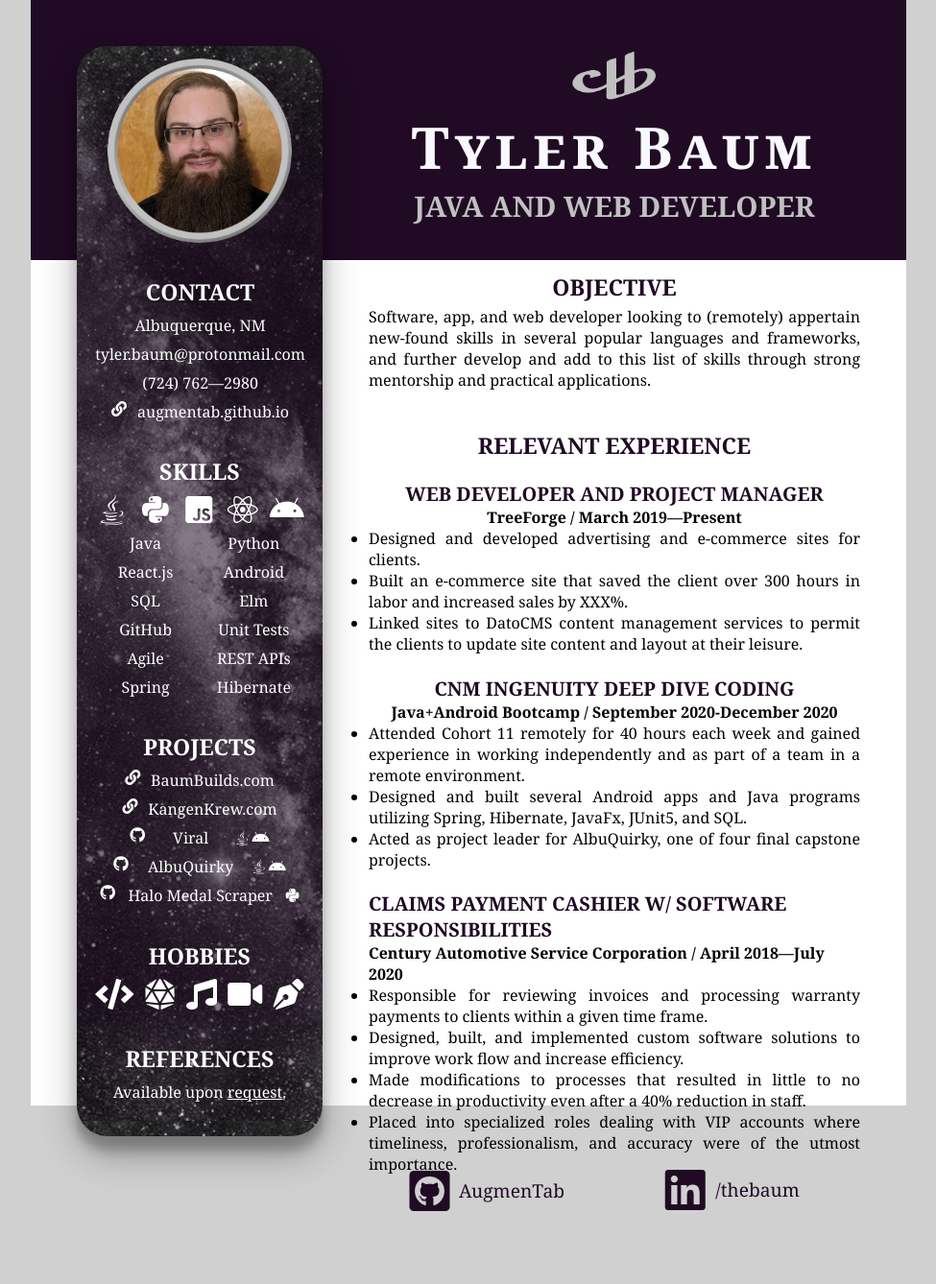
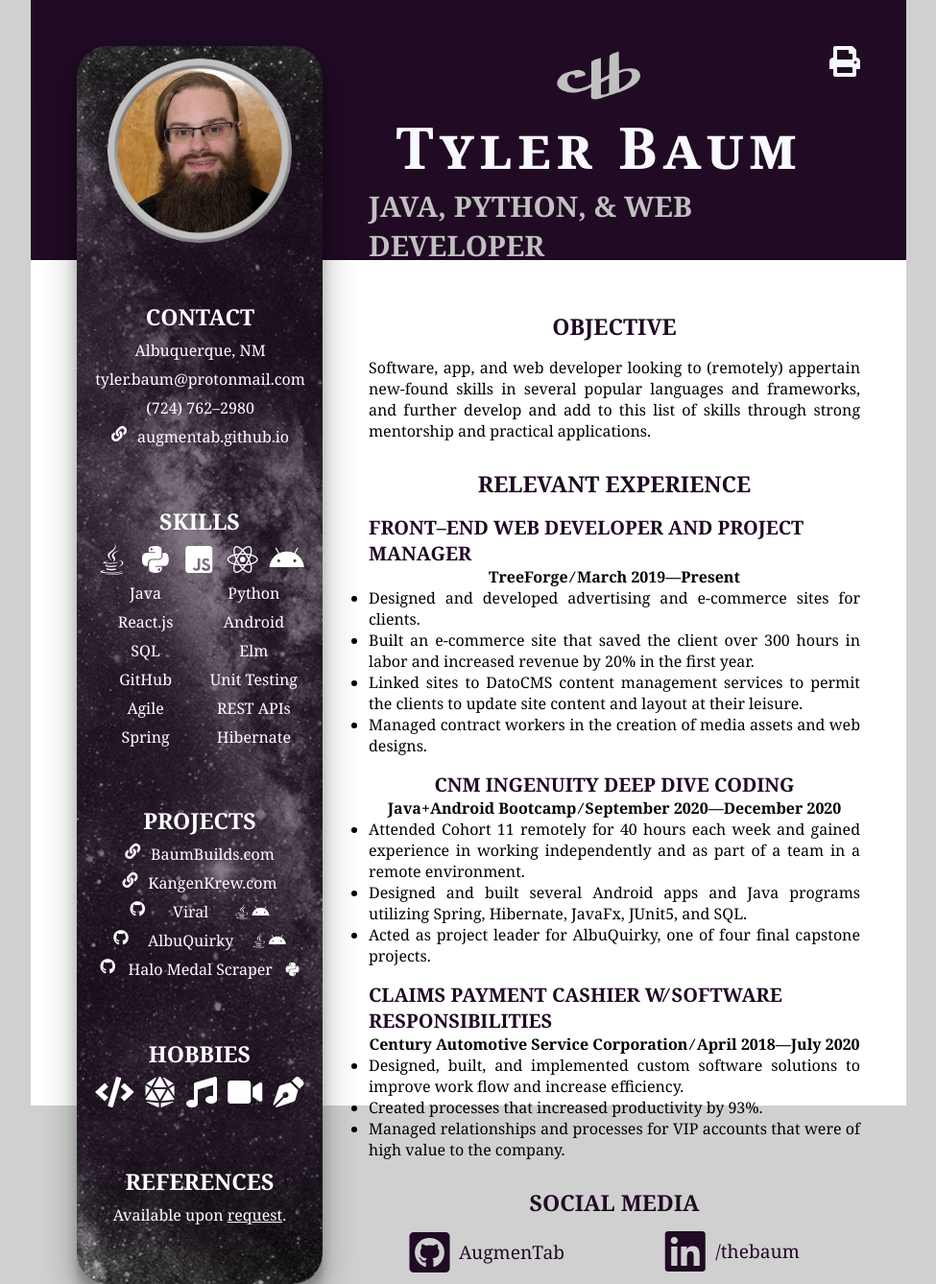
Before and after one commit to AugmenTab/resume, a plain HTML site: page index.html in a window 1280 px wide. Shown: the whole page at 96% size, without its empty margins (152-1127 px from the left). Before the commit the page ends 1274 px from the top, so only its background shows below. Drawn offline with Linux system fonts and the light colour scheme.

Commit message:
Updated content, polished print version.

```diff
--- a/index.html
+++ b/index.html
@@ -9,9 +9,11 @@
     <body>
         <main id="resume">
             <section id="header">
-                <img id="logo" src="img/logo.png" alt="Logo">
+                <img id="logo" class="logo no-print" src="img/logo.png" alt="Logo">
+                <img id="logo-alt" class="logo print" src="img/logo-print.png" alt="Logo">
+                <i id="print-icon" class="fas fa-print fa-2x no-print" title="Print friendly!"></i>
                 <h1 id="name">Tyler Baum</h1>
-                <h2 id="title">Java and Web Developer</h2>
+                <h2 id="title">Java, Python, &amp; Web Developer</h2>
             </section>
             <section id="main-content">
                 <div id="objective">
@@ -21,17 +23,18 @@
                 <div id="experience">
                     <h3 class="section-heading dark">Relevant Experience</h3>
                     <div class="employer">
-                        <h4 class="position dark">Web Developer and Project Manager</h4>
-                        <h5 class="company">TreeForge / March 2019&mdash;Present</h5>
+                        <h4 class="position dark">Front&ndash;End Web Developer and Project Manager</h4>
+                        <h5 class="company">TreeForge &frasl; March 2019&mdash;Present</h5>
                         <ul>
                             <li>Designed and developed advertising and e-commerce sites for clients.</li>
-                            <li>Built an e-commerce site that saved the client over 300 hours in labor and increased sales by XXX%.</li>
+                            <li>Built an e-commerce site that saved the client over 300 hours in labor and increased revenue by 20&percnt; in the first year.</li>
                             <li>Linked sites to DatoCMS content management services to permit the clients to update site content and layout at their leisure.</li>
+                            <li>Managed contract workers in the creation of media assets and web designs.</li>
                         </ul>
                     </div>
                     <div class="employer">
                         <h4 class="position dark">CNM Ingenuity Deep Dive Coding</h4>
-                        <h5 class="company">Java&plus;Android Bootcamp / September 2020&dash;December 2020</h5>
+                        <h5 class="company">Java&plus;Android Bootcamp &frasl; September 2020&mdash;December 2020</h5>
                         <ul>
                             <li>Attended Cohort 11 remotely for 40 hours each week and gained experience in working independently and as part of a team in a remote environment.</li>
                             <li>Designed and built several Android apps and Java programs utilizing Spring, Hibernate, JavaFx, JUnit5, and SQL.</li>
@@ -39,17 +42,17 @@
                         </ul>
                     </div>
                     <div class="employer">
-                        <h4 class="position dark">Claims Payment Cashier w/ Software Responsibilities</h4>
-                        <h5 class="company">Century Automotive Service Corporation / April 2018&mdash;July 2020</h5>
+                        <h4 class="position dark">Claims Payment Cashier w&frasl; Software Responsibilities</h4>
+                        <h5 class="company">Century Automotive Service Corporation &frasl; April 2018&mdash;July 2020</h5>
                         <ul>
-                            <li>Responsible for reviewing invoices and processing warranty payments to clients within a given time frame.</li>
                             <li>Designed, built, and implemented custom software solutions to improve work flow and increase efficiency.</li>
-                            <li>Made modifications to processes that resulted in little to no decrease in productivity even after a 40% reduction in staff.</li>
-                            <li>Placed into specialized roles dealing with VIP accounts where timeliness, professionalism, and accuracy were of the utmost importance.</li>
+                            <li>Created processes that increased productivity by 93&percnt;.</li>
+                            <li>Managed relationships and processes for VIP accounts that were of high value to the company.</li>
                         </ul>
                     </div>
                 </div>
                 <div id="socials">
+                    <h3 class="section-heading center dark">Social Media</h3>
                     <a href="https://github.com/AugmenTab" class="social">
                         <i class="fab fa-github-square fa-3x icon dark"></i>
                         <p class="dark">AugmenTab</p>
@@ -62,12 +65,13 @@
             </section>
             <section id="sidebar">
                 <div id="sidebar-content">
-                    <img id="photo" src="img/photo.png" alt="Picture of Tyler">
+                    <img id="photo" class="photo no-print" src="img/photo.png" alt="Picture of Tyler">
+                    <img id="photo-alt" class="photo print" src="img/photo-print.png" alt="Picture of Tyler">
                     <div id="contact" class="sidebar-list">
                         <h3 class="section-heading light">Contact</h3>
                         <p class="light">Albuquerque, NM</p>
                         <p><a href="mailto:tyler.baum@protonmail.com">tyler.baum@protonmail.com</a></p>
-                        <p class="light">(724) 762&mdash;2980</p>
+                        <p class="light">(724) 762&ndash;2980</p>
                         <a href="https://augmentab.github.io" class="sidebar-link span-2">
                             <i class="fas fa-link light"></i>
                             <p>augmentab.github.io</p>
@@ -90,7 +94,7 @@
                             <li class="light">SQL</li>
                             <li class="light">Elm</li>
                             <li class="light">GitHub</li>
-                            <li class="light">Unit Tests</li>
+                            <li class="light">Unit Testing</li>
                             <li class="light">Agile</li>
                             <li class="light">REST APIs</li>
                             <li class="light">Spring</li>
--- a/style/resume-style.css
+++ b/style/resume-style.css
@@ -5,7 +5,7 @@
     outline: 0;
     vertical-align: baseline;
     background: transparent;
-    font-family: Georgia, Calibri, sans-serif;
+    font-family: Georgia, Calibri, Garamond, sans-serif;
     font-size: 12pt;
 }
 
@@ -33,13 +33,25 @@ body a {
 #header {
     grid-column-start: 2;
     display: grid;
-    grid-template-columns: 1;
+    grid-template-columns: 1fr auto 1fr;
     justify-content: center;
 }
 
-#logo {
-    height: 4em;
+.logo {
+    grid-column-start: 2;
+    height: 4rem;
     justify-self: center;
+}
+
+.print {
+    display: none;
+}
+
+#print-icon {
+    grid-column-start: 3;
+    justify-self: end;
+    align-self: start;
+    color: #f8f8ff;
 }
 
 #name {
@@ -48,6 +60,8 @@ body a {
     font-size: 3.75em;
     letter-spacing: 0.1em;
     justify-self: center;
+    grid-column-start: 2;
+
 }
 
 #title {
@@ -55,18 +69,20 @@ body a {
     text-transform: uppercase;
     font-size: 1.85em;
     justify-self: center;
+    grid-column-start: 2;
+
 }
 
 #main-content {
     display: grid;
     grid-template-rows: repeat(3, auto);
     justify-items: center;
-    gap: 5%;
+    gap: 1.75rem;
 }
 
 #objective {
     display: grid;
-    gap: 3%;
+    gap: 1rem;
     justify-items: center;
     text-align: justify;
 }
@@ -74,7 +90,7 @@ body a {
 #experience {
     display: grid;
     grid-template-rows: repeat(4, auto);
-    gap: 3%;
+    gap: 1rem;
     justify-items: center;
 }
 
@@ -94,8 +110,12 @@ body a {
 
 #socials {
     display: grid;
-    grid-template-columns: repeat(2, 50%);
+    grid-template-columns: repeat(2, 1fr);
     width: 100%;
+}
+
+#socials h3 {
+    grid-column: 1 / -1;
 }
 
 .social {
@@ -136,7 +156,7 @@ body a {
     align-items: start;
 }
 
-#photo {
+.photo {
     width: 75%;
     padding-top: 5%;
 }
@@ -219,6 +239,11 @@ body a {
 }
 
 @media print {
+    * {
+        font-family: Garamond, sans-serif;
+        font-size: 12pt;
+    }
+
     html {
         height: 11in;
         width: 8.5in;
@@ -236,11 +261,34 @@ body a {
     }
 
     #header {
-        border-bottom: 2px solid black;
+        height: 12vh;
+    }
+
+    #main-content {
+        border-top: 2px solid black;
+        padding-top: 2rem;
+        height: 78vh;
+    }
+
+    .print {
+        display: block;
+    }
+
+    .no-print {
+        display: none !important;
     }
 
     #name {
         color: black;
+    }
+
+    #title {
+        color: black !important;
+        font-size: 1.6rem;
+    }
+
+    .employer h4 {
+        font-size: 1.04rem;
     }
 
     .icon {
```
Also changed, not shown: img/logo-print.png (added), img/photo-print.png (added).
